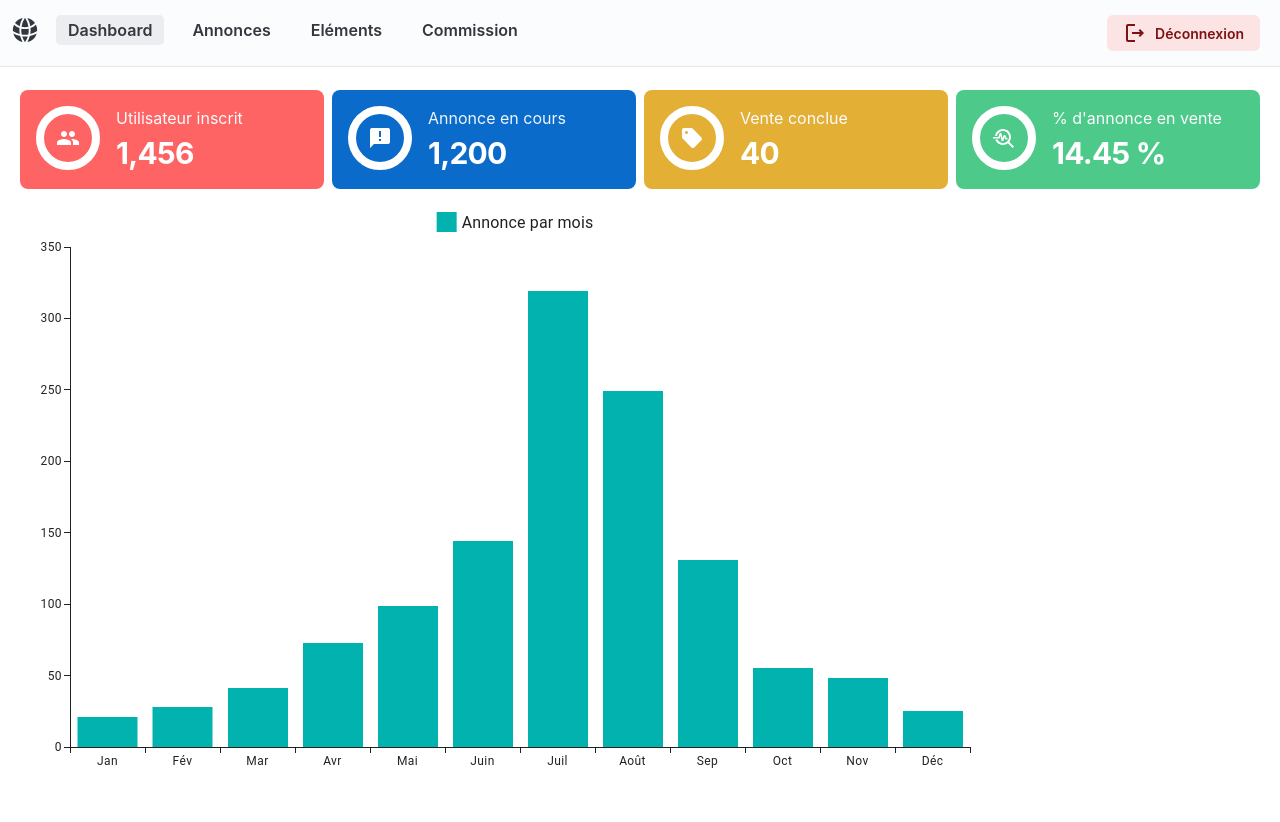
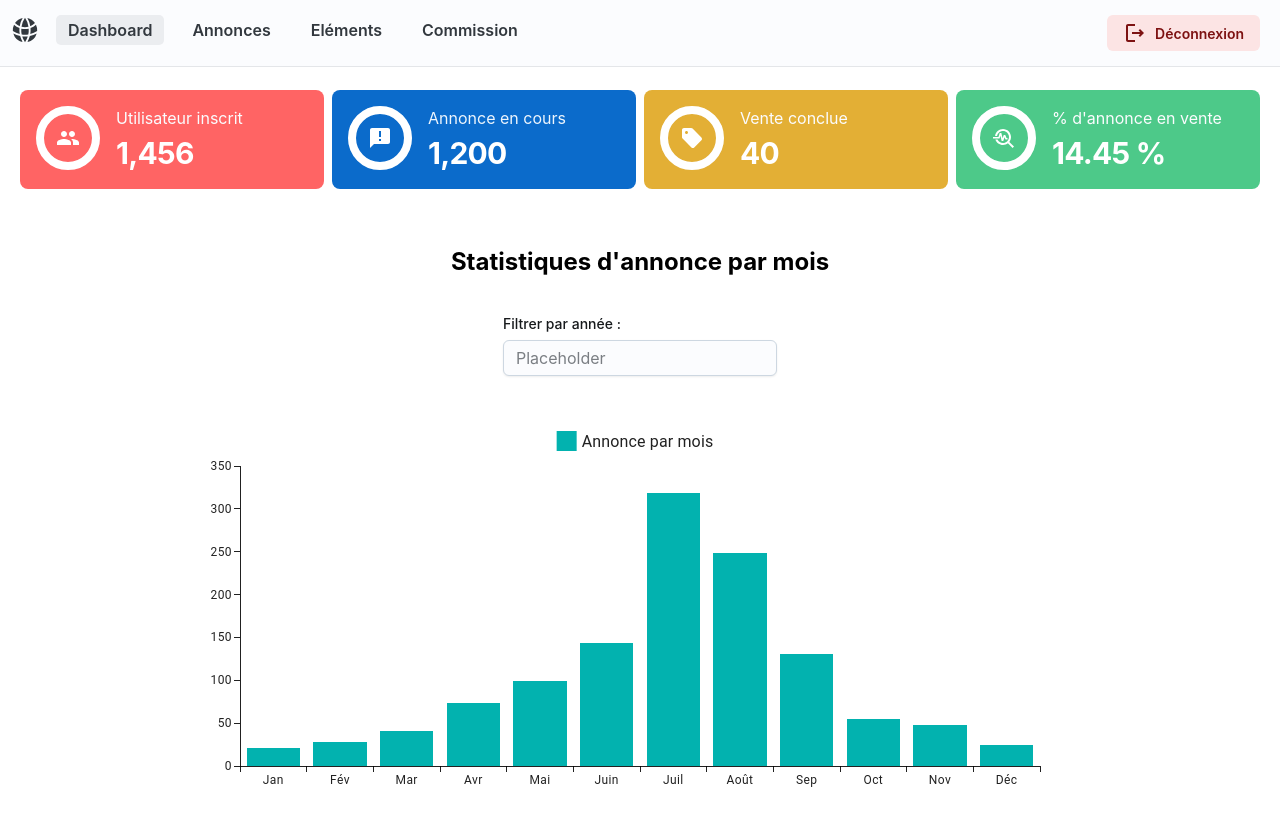
Before and after one commit to nohan24/backoffice-front, a React (Create React App) app: page /home/dashboard in a window 1280 px wide. Shown: the top 822 px of the page. Built offline with nearby package versions, Linux system fonts and the light colour scheme; sample sign-in values are in the browser's storage.

Commit message:
stat annonce

```diff
--- a/src/pages/Dashboard.js
+++ b/src/pages/Dashboard.js
@@ -5,12 +5,14 @@ import CircularProgress from '@mui/joy/CircularProgress';
 import Typography from '@mui/joy/Typography';
 import {Announcement, People, Troubleshoot, Sell} from '@mui/icons-material';
 import { BarChart } from '@mui/x-charts/BarChart';
+import FormControl from '@mui/joy/FormControl';
+import FormLabel from '@mui/joy/FormLabel';
+import Input from '@mui/joy/Input';
 
 export default function Dashboard(){
     const chartSetting = {
-
-        width: 1000,
-        height: 600,
+        width: 900,
+        height: 400,
     };
     const dataset = [
         {
@@ -155,7 +157,19 @@ export default function Dashboard(){
                         </CardContent>
                     </Card>
                 </Grid>
-                <Grid xs={12}>
+                <Grid xs={12} sx={{margin: '30px 0 10px 0', textAlign: 'center'}}>
+                    <h2>Statistiques d'annonce par mois</h2>
+                </Grid>
+
+                <Grid xs={12} sx={{marginBottom: 4}}>
+                    <div style={{display: 'flex', justifyContent:'center'}}>
+                        <FormControl>
+                            <FormLabel>Filtrer par année : </FormLabel>
+                            <Input placeholder="Placeholder" />
+                        </FormControl>
+                    </div>
+                </Grid>
+                <Grid xs={12}  display="flex"  justifyContent="center">
                     <BarChart
                         dataset={dataset}
                         xAxis={[{ scaleType: 'band', dataKey: 'month' }]}
@@ -163,6 +177,7 @@ export default function Dashboard(){
                         {...chartSetting}
                     />
                 </Grid>
+
             </Grid>
         </>
     );
```
